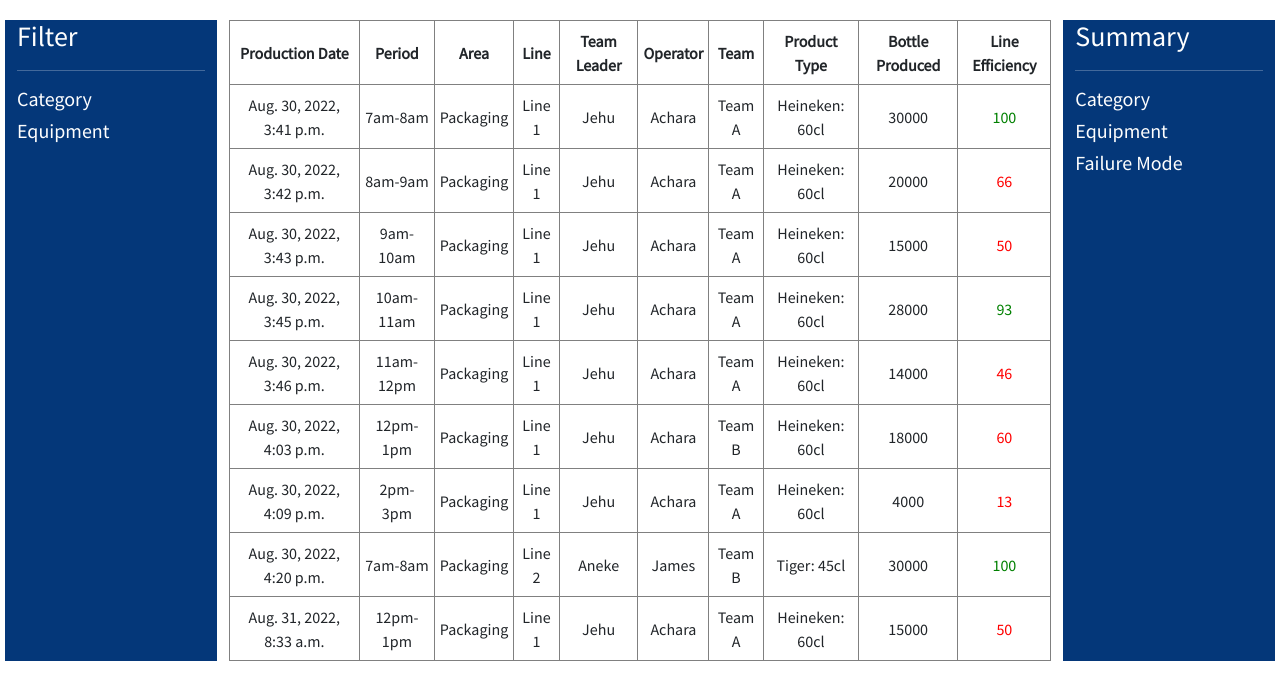
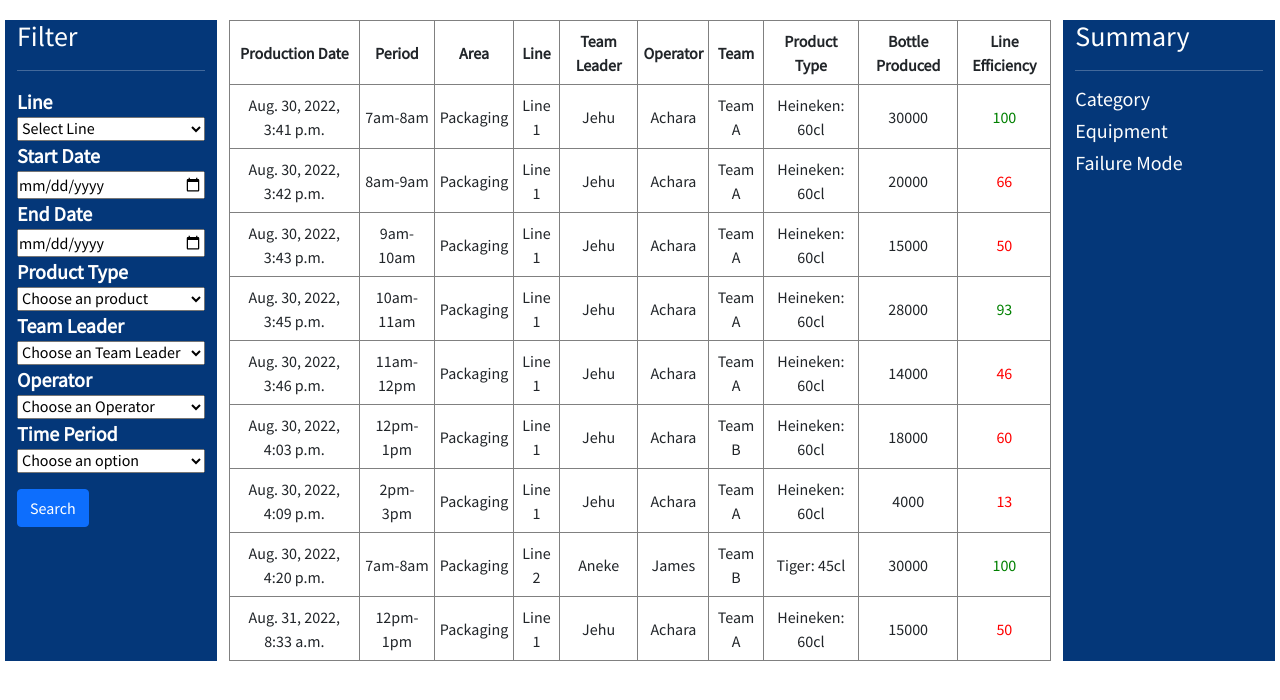
Before and after one commit to Niceiyke/Insight, a Django app: page /insight/ in a window 1280 px wide. Shown: the part 72-772 px from the top of the page. Run offline with Django 4.2, Linux system fonts and the light colour scheme; a user stored in the database is signed in; data comes from the database, SQL or seed files in the repository; both versions use the stored data as it was after the commit; some libraries are stand-ins or nearby versions.

Commit message:
add more filter and provision for deplotment

```diff
--- a/core/core/choices.py
+++ b/core/core/choices.py
@@ -21,3 +21,5 @@
 team_choices=[ ('Team A','Team A'),('Team B', 'Team B'),('Team C','Team C'),('Team D','Team D')]
 
 lead_choices =[('Jehu Alozie', 'Jehu Alozie'),('Aneke','Aneke'),('Stanley Obi','Stanley Obi')]
+
+status=[('Resolved','Resolved'),('Pending','Pending'),('Fixed','Fixed')]
--- a/core/insight/models.py
+++ b/core/insight/models.py
@@ -164,6 +164,7 @@
     function_failure =models.ForeignKey(FunctionFailure,on_delete=models.CASCADE)
     failure_mode =models.ForeignKey(FailureMode,on_delete=models.CASCADE)
     failure_mode_description =models.CharField(max_length=100)
+    status =models.CharField(max_length=50,choices=choices.status)
 
     def __str__(self):
         return self.failure_mode_description
--- a/core/insight/templates/insight/list-data.html
+++ b/core/insight/templates/insight/list-data.html
@@ -6,8 +6,8 @@
     <div class="col-2 content-sidebar">
       <h3>Filter</h3>
       <hr />
-      <h5>Category</h5>
-      <h5>Equipment</h5>
+
+      {% include 'insight/perfomance-filter.html' %}
     </div>
     <div class="col-8 content-table">
       <table>
--- a/core/insight/templates/insight/list-deviation.html
+++ b/core/insight/templates/insight/list-deviation.html
@@ -5,7 +5,7 @@
     <div class="col-3 content-sidebar" style="width: 20%">
       <h3>Filter</h3>
       <hr />
-      {% include 'insight/filter.html' %}
+      {% include 'insight/deviation-filter.html' %}
     </div>
     <div class="col-6 content-table k-table" style="width: 65%">
       <table>
@@ -22,6 +22,7 @@
             <th>Duration</th>
             <th>Frquency</th>
             <th>Shift</th>
+            <th>Status</th>
           </tr>
         </thead>
         <tbody>
@@ -38,6 +39,7 @@
             <td>{{deviation.duration}}</td>
             <td>{{deviation.frequency}}</td>
             <td>{{deviation.insight.shift_type}}</td>
+            <td>{{deviation.status}}</td>
           </tr>
           {% endfor %}
         </tbody>
--- /dev/null
+++ b/core/insight/templates/insight/perfomance-filter.html
@@ -0,0 +1,57 @@
+<form action="" method="get">
+    {% csrf_token %}
+    <div class="form-control1" style="display: flex; flex-direction: column">
+      <label for="">Line</label>
+      <select name="line" id="">
+        <option value="">Select Line</option>
+        {% for line in lines %}
+        <option value="{{line.id}}">{{line}}</option>
+        {% endfor %}
+      </select>
+    </div>
+    <div class="form-control1" style="display: flex; flex-direction: column">
+      <label for="">Start Date</label>
+      <input type="date" name="start-date" id="" />
+    </div>
+    <div class="form-control1" style="display: flex; flex-direction: column">
+      <label for="">End Date</label>
+      <input type="date" name="end-date" id="" />
+    </div>
+    <div class="form-control1" style="display: flex; flex-direction: column">
+      <label for="">Product Type</label>
+      <select name="product-type" id="">
+        <option value="">Choose an product</option>
+        {% for product in products %}
+        <option value="{{product.id}}">{{product}}</option>
+        {% endfor %}
+      </select>
+    </div>
+    <div class="form-control1" style="display: flex; flex-direction: column">
+      <label for="">Team Leader</label>
+      <select name="team-leader" id="">
+        <option value="">Choose an Team Leader</option>
+        {% for leader in leaders %}
+        <option value="{{leader.id}}">{{leader}}</option>
+        {% endfor %}
+      </select>
+    </div>
+    <div class="form-control1" style="display: flex; flex-direction: column">
+      <label for="">Operator</label>
+      <select name="operator" id="">
+        <option value="">Choose an Operator</option>
+        {% for operator in operators %}
+        <option value="{{operator.id}}">{{operator}}</option>
+        {% endfor %}
+      </select>
+    </div>
+    <div class="form-control1" style="display: flex; flex-direction: column">
+      <label for="">Time Period</label>
+      <select name="time-period" id="">
+        <option value="">Choose an option</option>
+        {% for time in times %}
+        <option value="{{time.id}}">{{time}}</option>
+        {% endfor %}
+      </select>
+    </div>
+    <button type="submit" class="btn btn-primary mt-3">Search</button>
+  </form>
--- a/core/insight/views.py
+++ b/core/insight/views.py
@@ -4,7 +4,7 @@
 from django.contrib.auth.decorators import login_required
 from django.contrib.auth.mixins import LoginRequiredMixin
 from django.contrib.auth.mixins import PermissionRequiredMixin
-from .models import FailureMode, FunctionFailure,InsightData,Deviation,Equipment,Category, Line
+from .models import Data_operator, FailureMode, FunctionFailure,InsightData,Deviation,Equipment,Category, Line, Product_type, Team_leader, Time_period
 from .forms import DataForm,DeviationForm,FiltterForm
 
 
@@ -13,6 +13,51 @@
     model = InsightData
     template_name = "insight/list-data.html"
     context_object_name= 'datas'
+
+    def get_context_data(self, **kwargs):
+        product_type= Product_type.objects.all()
+        team_leader =Team_leader.objects.all()
+        operators =Data_operator.objects.all()
+        lines =Line.objects.all()
+        time_period =Time_period.objects.all()
+
+
+        datas=super().get_context_data(**kwargs)
+        datas['products']=product_type
+        datas['leaders']=team_leader
+        datas['operators']=operators
+        datas['lines']=lines
+        datas['times']=time_period
+
+
+        return datas
+    def get_queryset(self):
+        qs=super().get_queryset()
+
+        start_date=self.request.GET.get('start-date')
+        end_date=self.request.GET.get('end-date')
+        line= self.request.GET.get('line')
+        product =self.request.GET.get('product-type')
+        team_lead = self.request.GET.get('team-leader')
+        data_operator = self.request.GET.get('operator')
+        time =self.request.GET.get('time-period')
+
+        if line !='' and line is not None:
+             qs= qs.filter(line__id=line)
+        if product !='' and  product is not None:
+             qs= qs.filter(product_type__id=product)
+        if team_lead !='' and  team_lead is not None:
+             qs= qs.filter(team_leader__id=team_lead)
+        if data_operator !='' and  data_operator is not None:
+             qs= qs.filter(data_operator__id=data_operator)
+        if time !='' and  time is not None:
+             qs= qs.filter(time_period__id=time)
+        if start_date !='' and start_date is not None:
+            qs =qs.filter(production_date__gte= start_date)
+        if end_date !='' and end_date is not None:
+            qs =qs.filter(production_date__lte= end_date)
+
+        return qs
 
 
 class InsightDataCreateView(LoginRequiredMixin,CreateView):
@@ -96,7 +141,7 @@
 
     if start_date !='' and start_date is not None:
         qs =qs.filter(insight__production_date__gte= start_date)
-    if end_date !='' and start_date is not None:
+    if end_date !='' and end_date is not None:
         qs =qs.filter(insight__production_date__lte= end_date)
     if duration !='' and duration is not None:
         qs =qs.filter(duration__gte= duration)
@@ -161,9 +206,6 @@
     if end_date !='' and start_date is not None:
         equipments =equipments.filter(deviation__insight__production_date__lte= end_date)
 
-    print('ff',equipments.count())
-    bddeployments=equipments.exclude(deviation__category=1)
-    print('yy',bddeployments)
 
     bddeployments=equipments.filter(deviation__category=1).annotate(duration=Sum('deviation__duration',distinct=True),frequency=Sum('deviation__frequency',distinct=True))
     msdeployments=equipments.filter(deviation__category=2).annotate(duration=Sum('deviation__duration',distinct=True),frequency=Sum('deviation__frequency',distinct=True))
--- a/core/templates/navbar.html
+++ b/core/templates/navbar.html
@@ -16,7 +16,7 @@
     <a class="nav-link" href="{% url 'logout' %}">Logout</a>
   </nav>
   {% else %}
-  <nav class="nav nav-masthead justify-content-end float-md-end">
+  <nav class="nav nav-masthead justify-content-end float-md-end px-5">
     <a class="nav-link active" aria-current="page" href="#">Home</a>
     <a class="nav-link" href="{% url 'login' %}">Login</a>
     <a class="nav-link" href="{% url 'register' %}">Register</a>
--- a/requirements.txt
+++ b/requirements.txt
@@ -4,3 +4,5 @@
 Django==4.1
 django-crispy-forms==1.14.0
 sqlparse==0.4.2
+gunicorn==20.0.4
+psycopg2==2.8.6
```
Also changed, not shown: core/core/settings.py (+14 -4 lines), core/db.sqlite3, core/insight/migrations/0002_deviation_status.py (added), core/insight/templates/insight/deviation-filter.html (renamed from core/insight/templates/insight/filter.html), 1 other file.
